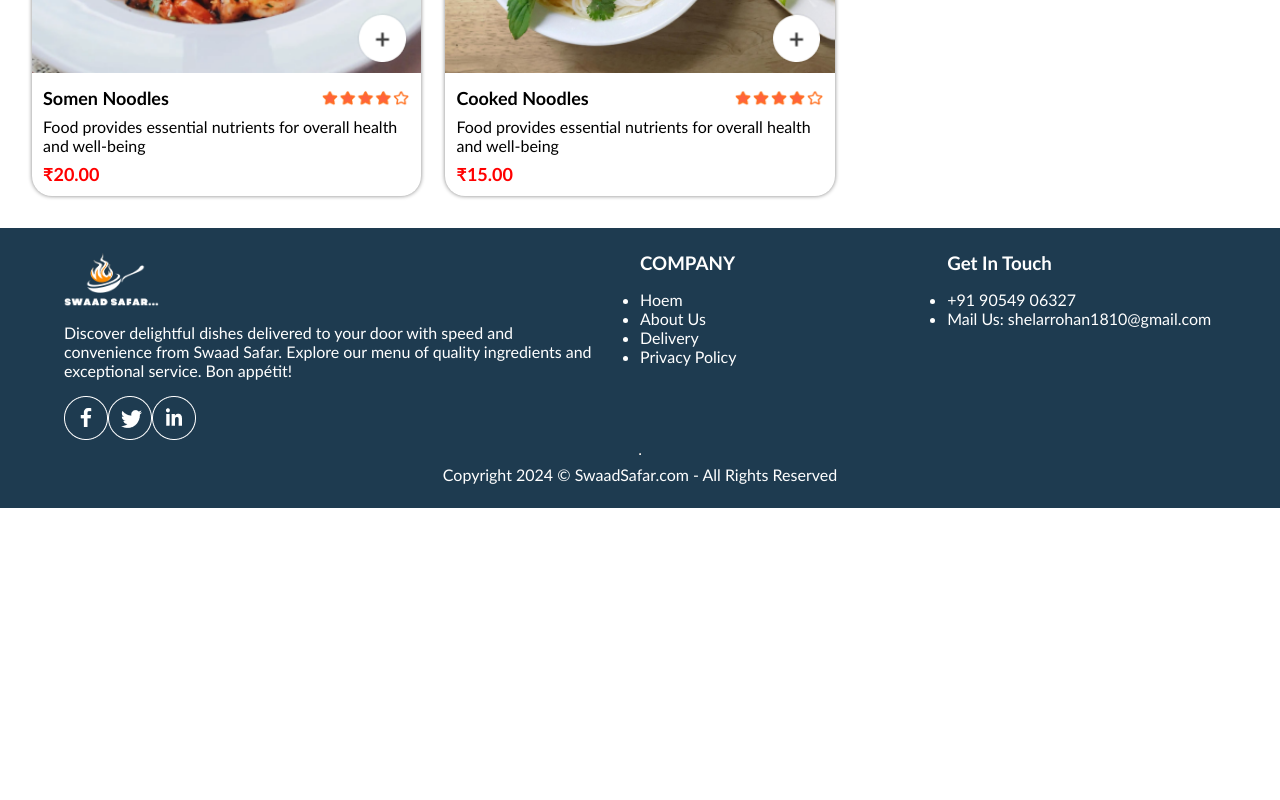
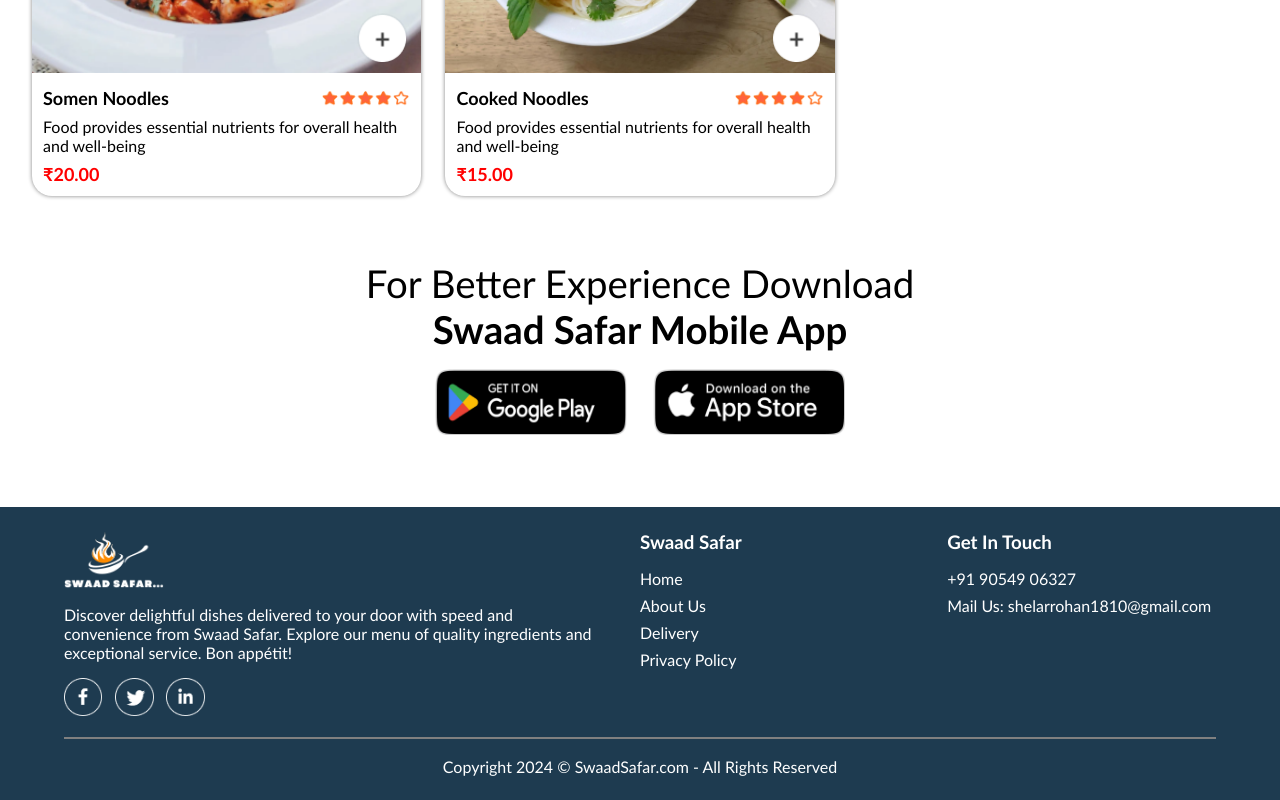
Before and after one commit to RohanScripts/FOOD-APP, a React (Vite) app: page / in a window 1280 px wide. Shown: the part 6092-6892 px from the top of the page. Before the commit the page ends 6600 px from the top, so only its background shows below. Built offline with nearby package versions, Linux system fonts and the light colour scheme.

Commit message:
Add AppDownload component and update Footer logo size and company name

```diff
--- /dev/null
+++ b/src/appDownload/AppDownload.jsx
@@ -0,0 +1,19 @@
+import React from "react";
+import "./AppDownloadCss.css";
+import { assets } from "../assets/assets";
+
+const AppDownload = () => {
+  return (
+    <div className="app-download">
+      <p>
+        For Better Experience Download <br /> <b>Swaad Safar Mobile App</b>
+      </p>
+      <div className="download-platforms">
+        <img src={assets.play_store} alt="" />
+        <img src={assets.app_store} alt="" />
+      </div>
+    </div>
+  );
+};
+
+export default AppDownload;
--- /dev/null
+++ b/src/appDownload/AppDownloadCss.css
@@ -0,0 +1,22 @@
+.app-download {
+  margin-top: 8vh;
+  text-align: center;
+  font-size: max(3vw, 20px);
+}
+
+.download-platforms {
+  display: flex;
+  justify-content: center;
+  gap: 2vw;
+  margin-top: 2vh;
+}
+
+.download-platforms img {
+  width: 15vw;
+  cursor: pointer;
+  transition: 0.3s;
+}
+
+.download-platforms img:hover {
+  transform: scale(1.06);
+}
--- a/src/footer/Footer.jsx
+++ b/src/footer/Footer.jsx
@@ -8,7 +8,7 @@
     <div className="footer">
       <div className="footer-content">
         <div className="footer-content-left">
-          <img src={assets.logo2} width="95px" alt="" />
+          <img src={assets.logo2} width="100px" alt="" />
           <p>
             Discover delightful dishes delivered to your door with speed and
             convenience from Swaad Safar. Explore our menu of quality
@@ -23,9 +23,9 @@
           </div>
         </div>
         <div className="footer-content-center">
-          <h3>COMPANY</h3>
+          <h3>Swaad Safar</h3>
           <ul>
-            <li>Hoem</li>
+            <li>Home</li>
             <li>About Us</li>
             <li>Delivery</li>
             <li>Privacy Policy</li>
@@ -35,7 +35,10 @@
           <h3>Get In Touch</h3>
           <ul>
             <li>+91 90549 06327</li>
-            <li>Mail Us: shelarrohan1810@gmail.com</li>
+
+            <li>
+              <a href="mailto:">Mail Us: shelarrohan1810@gmail.com</a>
+            </li>
           </ul>
         </div>
       </div>
--- a/src/footer/FooterCss.css
+++ b/src/footer/FooterCss.css
@@ -10,6 +10,7 @@
   padding-left: 5vw;
   padding-right: 5vw;
   padding-bottom: 3vh;
+  margin-top: 9vh;
 }
 
 .footer-content {
@@ -27,3 +28,25 @@
   align-items: start;
   gap: 2vh;
 }
+
+.footer-content-center li,
+.footer-content-right li {
+  list-style: none;
+  margin-bottom: 1vh;
+  cursor: pointer;
+}
+
+.footer-social-media-icons img {
+  margin-right: 1vw;
+  width: 3vw;
+  cursor: pointer;
+}
+
+.footer hr {
+  width: 100%;
+  background-color: grey;
+  height: 2px;
+  border: none;
+  margin-top: 1vh;
+  margin-bottom: 1vh;
+}
--- a/src/pages/home/HomePage.jsx
+++ b/src/pages/home/HomePage.jsx
@@ -3,6 +3,7 @@
 import Header from "../../header/Header";
 import ExploreMenu from "../../exploremenu/ExploreMenu";
 import FoodDisplay from "../../FoodDisplay/FoodDisplay";
+import AppDownload from "../../appDownload/AppDownload";
 
 const HomePage = () => {
   const [category, setCategory] = useState("All");
@@ -11,6 +12,7 @@
       <Header></Header>
       <ExploreMenu category={category} setCategory={setCategory}></ExploreMenu>
       <FoodDisplay category={category}></FoodDisplay>
+      <AppDownload></AppDownload>
     </div>
   );
 };
```
